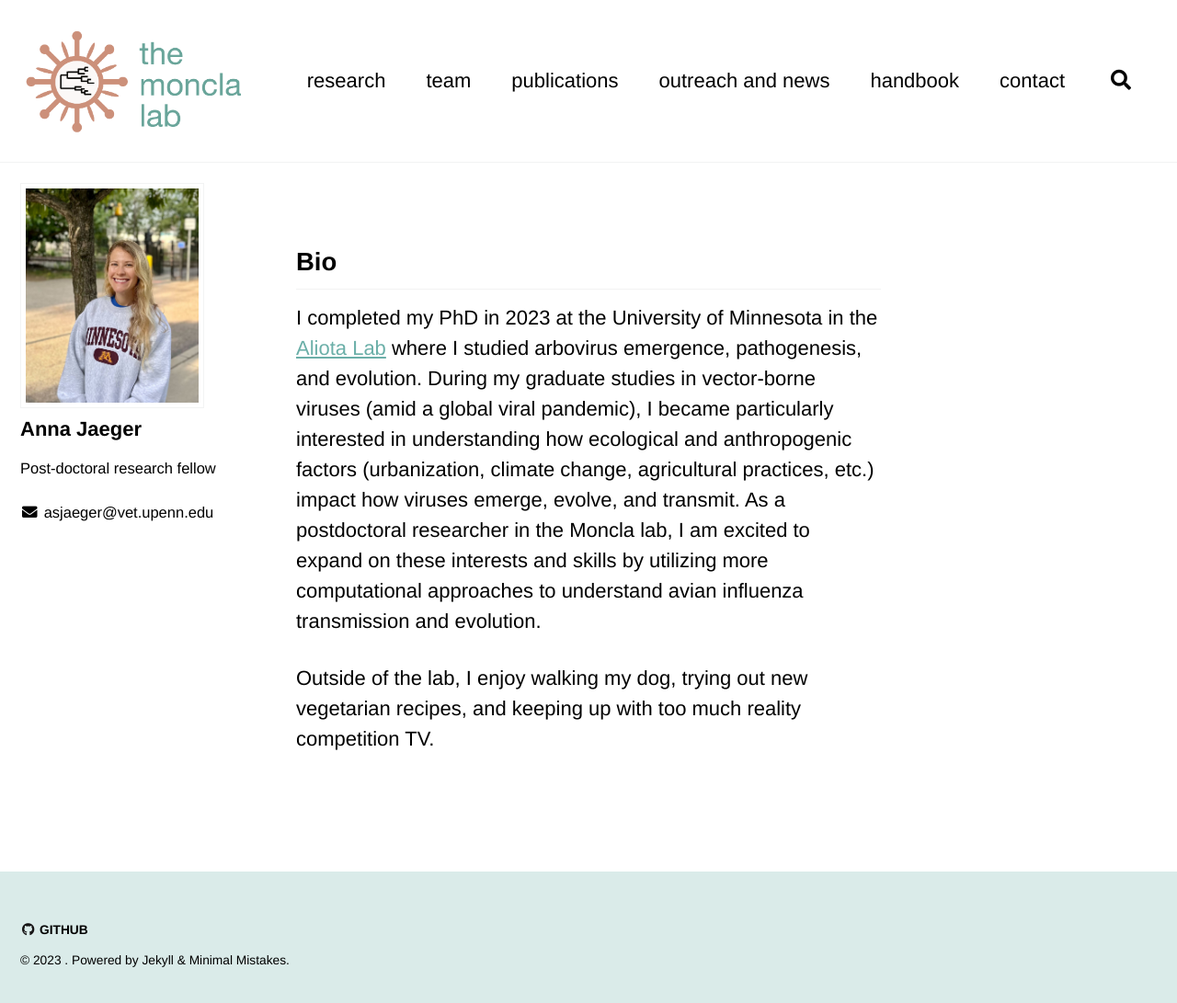
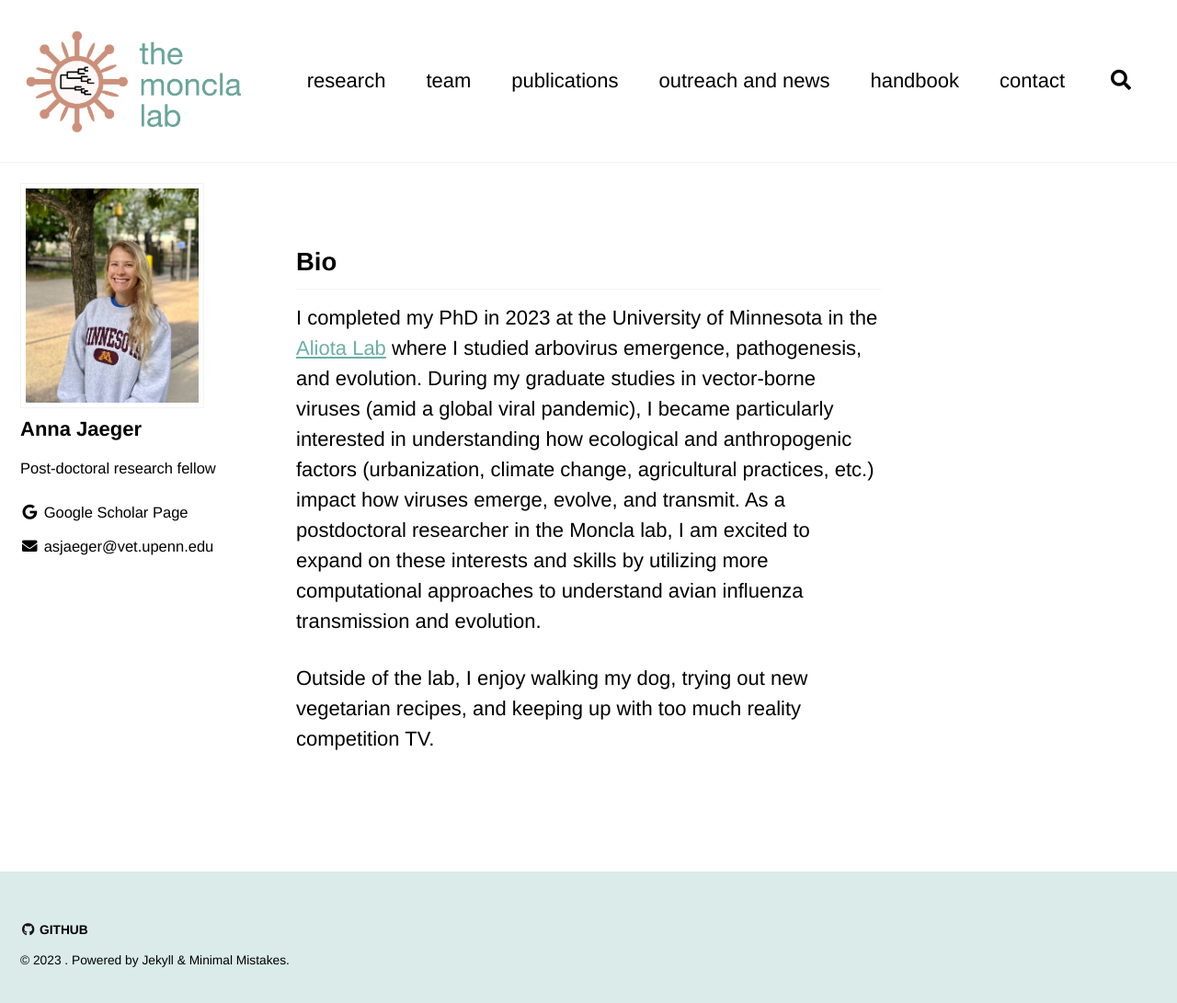
Before and after one commit to lmoncla/monclalab, a Jekyll site: the page built from _pages/people-Anna-Jaeger.md, in a window 1280 px wide and 1099 px high. Shown: the top 1091 px of the window at 92% size. Built offline with Jekyll 4.4.1, drawn with Linux system fonts in a browser that asks for light colours; cached includes are drawn as plain includes; a script that is not in the unit is left out; comment, search, counter and statistics services are not loaded.

Commit message:
adding google scholar link

```diff
--- a/_pages/people-Anna-Jaeger.md
+++ b/_pages/people-Anna-Jaeger.md
@@ -6,6 +6,9 @@ author:
   avatar : "/assets/images/people-Anna-Jaeger.jpg"
   bio    : Post-doctoral research fellow
   links:
+    - label: "Google Scholar Page"
+      icon: "fab fa-fw fa-google"
+      url: "https://scholar.google.com/citations?hl=en&user=tMHi69kAAAAJ&view_op=list_works"
     - label: "asjaeger@vet.upenn.edu"
       icon: "fas fa-fw fa-envelope"
       url: "mailto:asjaeger@vet.upenn.edu"
```
